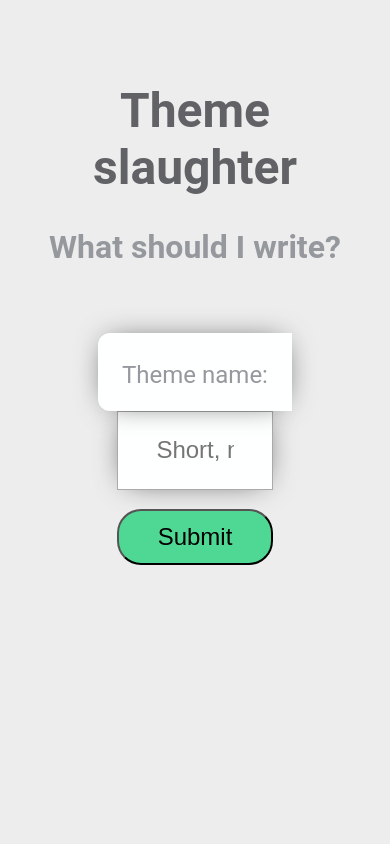
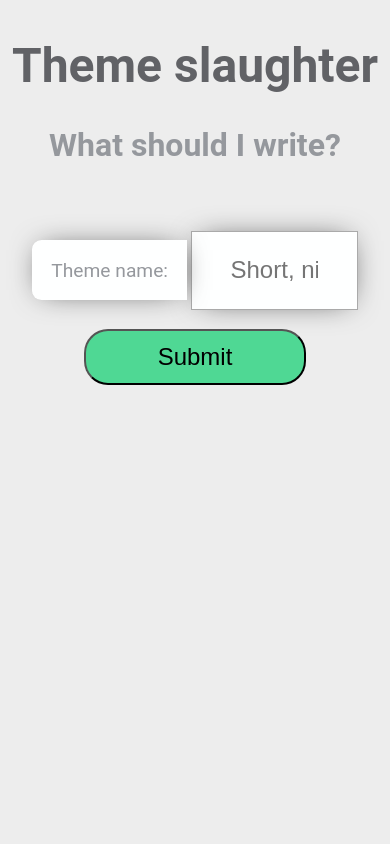
Before and after one commit to gpascualg/ThemeSlaughter, a Flask app: template app/templates/propose.html in a window 390 px wide. Run offline with Flask 2, Linux system fonts and the light colour scheme; the template is opened without the code that fills it, so the values that code supplies are empty; some libraries are stand-ins or nearby versions.

Commit message:
Mobile friendly :D

```diff
--- a/app/static/css/main.css
+++ b/app/static/css/main.css
@@ -201,3 +201,99 @@ a:hover {
     background-color: #4CAF50;
     color: white;
 }
+
+@media only screen and (max-width: 600px) {
+    html, body {
+        width: 100%;
+    }
+
+    .wrapper {
+        width: 95%;
+    }
+
+    .buttons, .name {
+        width: auto !important;
+    }
+
+    .buttons {
+        float: right !important;
+    }
+
+    .theme {
+        text-align: right;
+    }
+
+    .name {
+        max-width: 40%;
+        display: inline-block;
+        float: none !important;
+        white-space: nowrap;
+        overflow: hidden;
+        text-overflow: ellipsis;
+    }
+
+    .ken, .guile {
+        display: none;
+    }
+
+    .audio {
+        display: none !important;
+    }
+
+    .stage {
+        padding-top: 5px;
+    }
+
+    .input {
+        width: 45% !important;
+    }
+
+    .btn-large {
+        width: 60%;
+    }
+
+    .mb-center {
+        text-align: center;
+    }
+}
+
+@media only screen and (max-width: 500px) {
+    .pad, .btn {
+        height: 22px !important;
+        font-size: 1.2em;
+        line-height: 1.2em;
+    }
+
+    .btn {
+        width: 22px !important;
+    }
+
+    [title] {
+        border-bottom: 1px dashed rgba(0, 0, 0, 0.2);
+        border-radius: 2px;
+        position: relative;
+    }
+    body.touched [title] > * {
+        user-select: none;
+    }
+    body.touched [title]:hover > * {
+        user-select: auto
+    }
+    body.touched [title]:hover:after {
+        position: absolute;
+        top: 0;
+        left: 0;
+        content: attr(title);
+        border: 1px solid rgba(0, 0, 0, 0.2);
+        background-color: white;
+        box-shadow: 1px 1px 3px;
+        padding: 1.5em;
+        z-index: 1;
+        font-size: 12px;
+        height: 22px;
+        line-height: 2.2em;
+        padding-left: 5px;
+        width: 100%;
+        text-align: left;
+    }
+}
--- a/app/static/js/ken/hack-a-engine.js
+++ b/app/static/js/ken/hack-a-engine.js
@@ -50,7 +50,7 @@ class Engine {
             return;
         }
 
-        game.now = timestamp;
+        this.game.now = timestamp;
         this.delta += timestamp - this.lastFrameTimeMs;
         this.lastFrameTimeMs = timestamp;
 
--- a/app/static/js/ken/ken.v3.js
+++ b/app/static/js/ken/ken.v3.js
@@ -471,6 +471,7 @@ class StreetFighter extends Game {
     }
 }
 
+if (!isMobile) {
     let game = new StreetFighter();
     let engine = new Engine(game, 60);
     engine.start();
@@ -481,3 +482,4 @@ var $unmute = $('.unmute');
     if (JSON.parse(localStorage.muted)) { $mute.hide(); $unmute.show(); }
     $mute.click(function() { $mute.hide(); $unmute.show(); soundManager.mute(); localStorage.muted = true; })
     $unmute.click(function() { $unmute.hide(); $mute.show(); soundManager.unmute(); localStorage.muted = false; })
+}
--- a/app/templates/propose.html
+++ b/app/templates/propose.html
@@ -8,7 +8,7 @@
 
 
     <div class='themes'>
-        <div class='theme'>
+        <div class='theme mb-center'>
             <div class='ib'>
                 <span class='shadow pad round-left'>Theme name:</span>
             </div>
```
Also changed, not shown: app/templates/vote.html (+16 -2 lines). Lines whose indentation alone changed are shown as unchanged.
